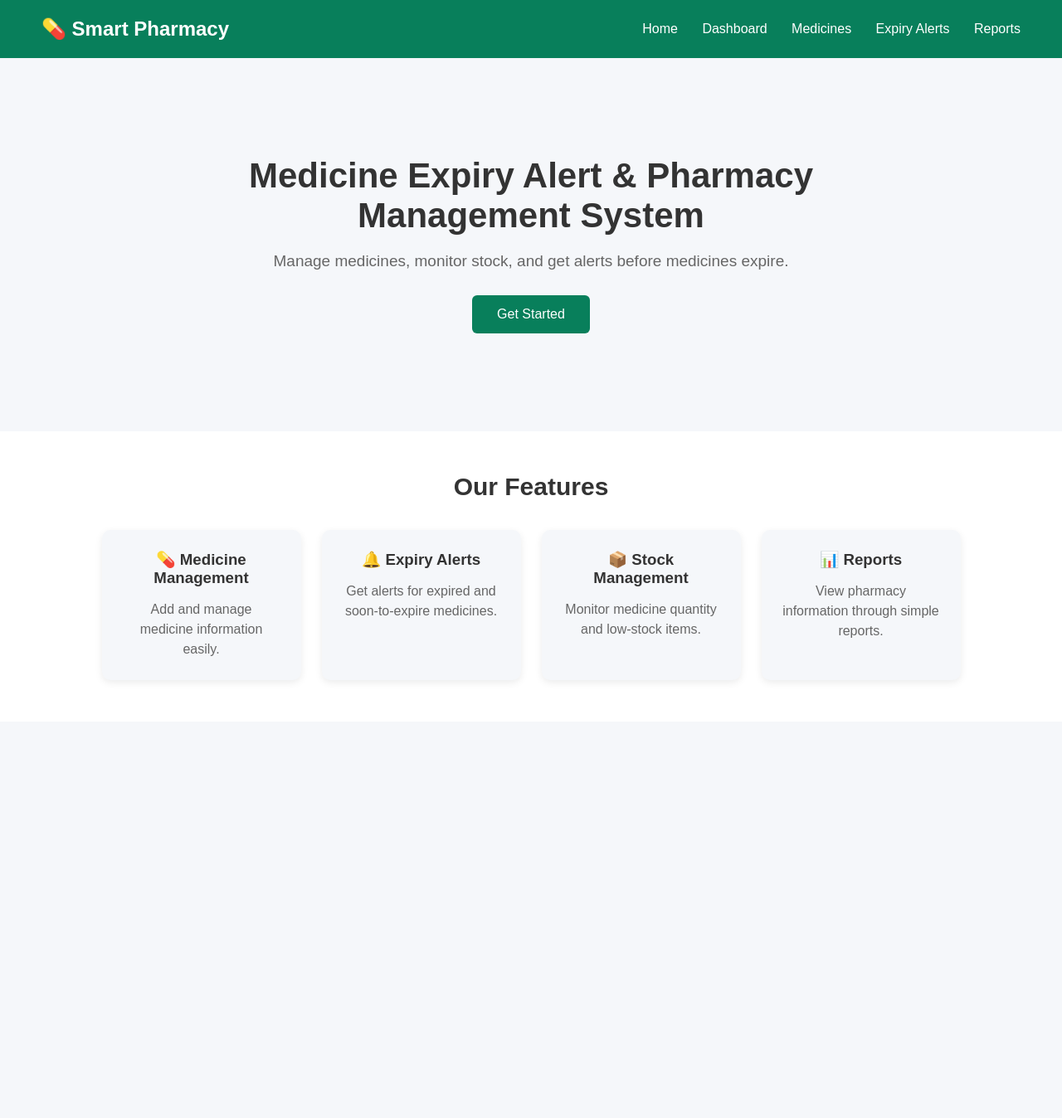
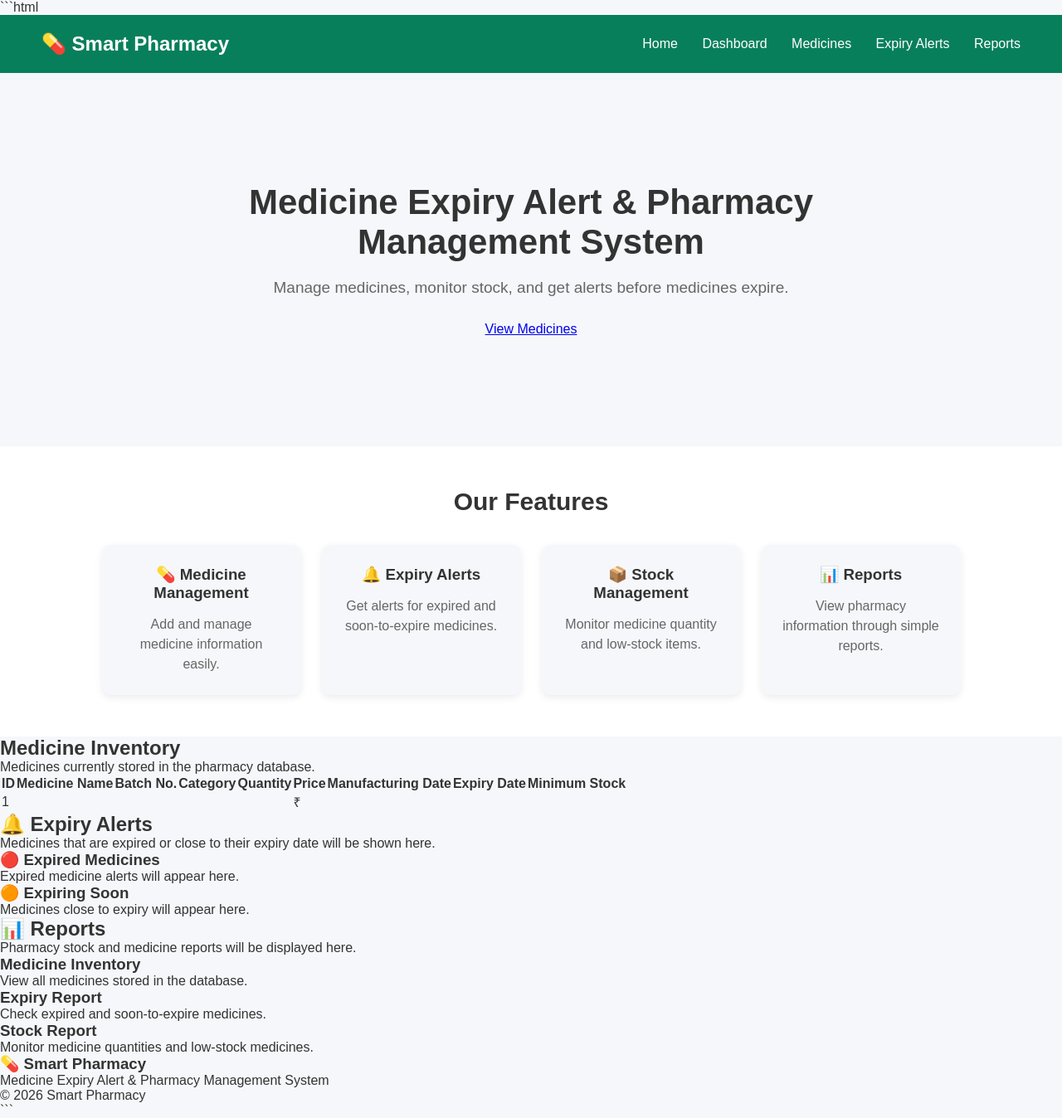
Before and after one commit to sanskardhanorkar06-collab/medical-pharmacy-management, a Flask app: page / in a window 1280 px wide. Shown: the whole page at 83% size. Before the commit the page ends 791 px from the top, so only its background shows below. Run offline with Flask 3, Linux system fonts and the light colour scheme; tables that the repository leaves empty or names only in its code hold one stand-in row (values such as "Sample post").

Commit message:
Update App.py

````diff
--- a/Templates/index.html
+++ b/Templates/index.html
@@ -1,48 +1,65 @@
+```html
 <!DOCTYPE html>
 <html lang="en">
+
 <head>
     <meta charset="UTF-8">
     <meta name="viewport" content="width=device-width, initial-scale=1.0">
 
     <title>Smart Pharmacy</title>
 
-    <link rel="stylesheet" href="{{ url_for('static', filename='style.css') }}">
-
+    <!-- Connect CSS -->
+    <link rel="stylesheet"
+          href="{{ url_for('static', filename='style.css') }}">
 </head>
 
 <body>
 
-    <header>
+    <!-- ================= HEADER ================= -->
+
+    <header class="header">
+
         <div class="logo">
             💊 Smart Pharmacy
         </div>
 
-        <nav>
-            <a href="#">Home</a>
-            <a href="#">Dashboard</a>
-            <a href="#">Medicines</a>
-            <a href="#">Expiry Alerts</a>
-            <a href="#">Reports</a>
+        <nav class="navbar">
+            <a href="/">Home</a>
+            <a href="#dashboard">Dashboard</a>
+            <a href="#medicines">Medicines</a>
+            <a href="#alerts">Expiry Alerts</a>
+            <a href="#reports">Reports</a>
         </nav>
+
     </header>
+
+
+    <!-- ================= HERO SECTION ================= -->
 
     <section class="hero">
 
         <div class="hero-text">
 
-            <h1>Medicine Expiry Alert & Pharmacy Management System</h1>
+            <h1>
+                Medicine Expiry Alert &
+                Pharmacy Management System
+            </h1>
 
             <p>
                 Manage medicines, monitor stock, and get alerts
                 before medicines expire.
             </p>
 
-            <button>Get Started</button>
+            <a href="#medicines" class="btn">
+                View Medicines
+            </a>
 
         </div>
 
     </section>
 
+
+    <!-- ================= FEATURES ================= -->
 
     <section class="features">
 
@@ -51,36 +68,274 @@
         <div class="feature-container">
 
             <div class="card">
+
                 <h3>💊 Medicine Management</h3>
+
                 <p>
                     Add and manage medicine information easily.
                 </p>
+
             </div>
 
+
             <div class="card">
+
                 <h3>🔔 Expiry Alerts</h3>
+
                 <p>
                     Get alerts for expired and soon-to-expire medicines.
                 </p>
+
             </div>
 
+
             <div class="card">
+
                 <h3>📦 Stock Management</h3>
+
                 <p>
                     Monitor medicine quantity and low-stock items.
                 </p>
+
             </div>
 
+
             <div class="card">
+
                 <h3>📊 Reports</h3>
+
                 <p>
                     View pharmacy information through simple reports.
                 </p>
+
             </div>
 
         </div>
 
     </section>
 
+
+    <!-- ================= MEDICINE INVENTORY ================= -->
+
+    <section class="medicine-section" id="medicines">
+
+        <div class="section-title">
+
+            <h2>Medicine Inventory</h2>
+
+            <p>
+                Medicines currently stored in the pharmacy database.
+            </p>
+
+        </div>
+
+
+        <div class="table-container">
+
+            <table>
+
+                <thead>
+
+                    <tr>
+                        <th>ID</th>
+                        <th>Medicine Name</th>
+                        <th>Batch No.</th>
+                        <th>Category</th>
+                        <th>Quantity</th>
+                        <th>Price</th>
+                        <th>Manufacturing Date</th>
+                        <th>Expiry Date</th>
+                        <th>Minimum Stock</th>
+                    </tr>
+
+                </thead>
+
+
+                <tbody>
+
+                    {% for medicine in medicines %}
+
+                    <tr>
+
+                        <td>
+                            {{ medicine[0] }}
+                        </td>
+
+                        <td>
+                            {{ medicine[1] }}
+                        </td>
+
+                        <td>
+                            {{ medicine[2] }}
+                        </td>
+
+                        <td>
+                            {{ medicine[3] }}
+                        </td>
+
+                        <td>
+                            {{ medicine[4] }}
+                        </td>
+
+                        <td>
+                            ₹{{ medicine[5] }}
+                        </td>
+
+                        <td>
+                            {{ medicine[6] }}
+                        </td>
+
+                        <td>
+                            {{ medicine[7] }}
+                        </td>
+
+                        <td>
+                            {{ medicine[8] }}
+                        </td>
+
+                    </tr>
+
+                    {% else %}
+
+                    <tr>
+
+                        <td colspan="9">
+                            No medicines found in the database.
+                        </td>
+
+                    </tr>
+
+                    {% endfor %}
+
+                </tbody>
+
+            </table>
+
+        </div>
+
+    </section>
+
+
+    <!-- ================= EXPIRY ALERT SECTION ================= -->
+
+    <section class="alerts" id="alerts">
+
+        <div class="section-title">
+
+            <h2>🔔 Expiry Alerts</h2>
+
+            <p>
+                Medicines that are expired or close to their expiry date
+                will be shown here.
+            </p>
+
+        </div>
+
+
+        <div class="alert-container">
+
+            <div class="alert-box expired">
+
+                <h3>🔴 Expired Medicines</h3>
+
+                <p>
+                    Expired medicine alerts will appear here.
+                </p>
+
+            </div>
+
+
+            <div class="alert-box warning">
+
+                <h3>🟠 Expiring Soon</h3>
+
+                <p>
+                    Medicines close to expiry will appear here.
+                </p>
+
+            </div>
+
+        </div>
+
+    </section>
+
+
+    <!-- ================= REPORTS ================= -->
+
+    <section class="reports" id="reports">
+
+        <div class="section-title">
+
+            <h2>📊 Reports</h2>
+
+            <p>
+                Pharmacy stock and medicine reports will be displayed here.
+            </p>
+
+        </div>
+
+
+        <div class="report-container">
+
+            <div class="report-card">
+
+                <h3>Medicine Inventory</h3>
+
+                <p>
+                    View all medicines stored in the database.
+                </p>
+
+            </div>
+
+
+            <div class="report-card">
+
+                <h3>Expiry Report</h3>
+
+                <p>
+                    Check expired and soon-to-expire medicines.
+                </p>
+
+            </div>
+
+
+            <div class="report-card">
+
+                <h3>Stock Report</h3>
+
+                <p>
+                    Monitor medicine quantities and low-stock medicines.
+                </p>
+
+            </div>
+
+        </div>
+
+    </section>
+
+
+    <!-- ================= FOOTER ================= -->
+
+    <footer>
+
+        <div class="footer-content">
+
+            <h3>💊 Smart Pharmacy</h3>
+
+            <p>
+                Medicine Expiry Alert & Pharmacy Management System
+            </p>
+
+            <p class="copyright">
+                © 2026 Smart Pharmacy
+            </p>
+
+        </div>
+
+    </footer>
+
+
 </body>
+
 </html>
+```
````
